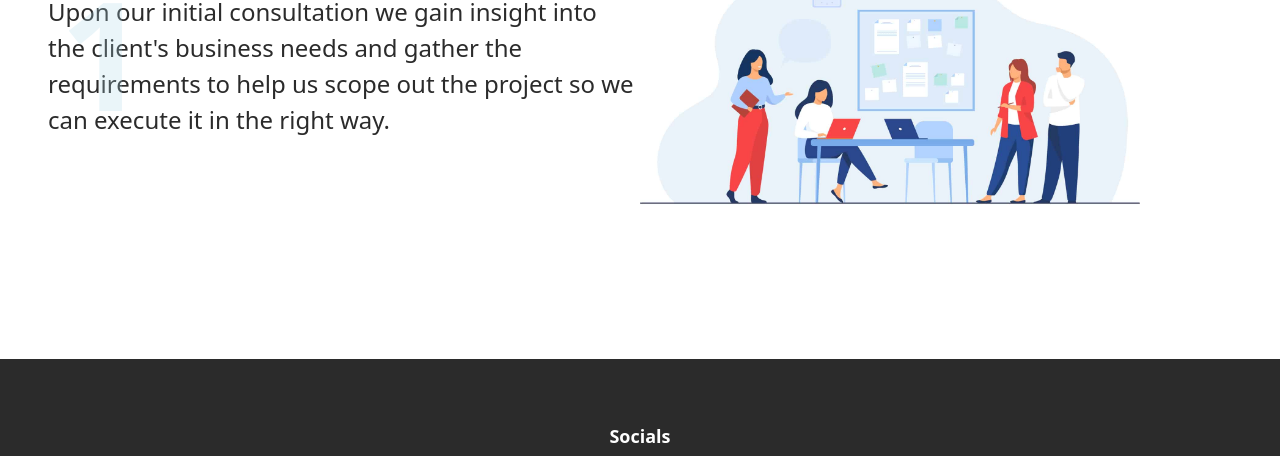
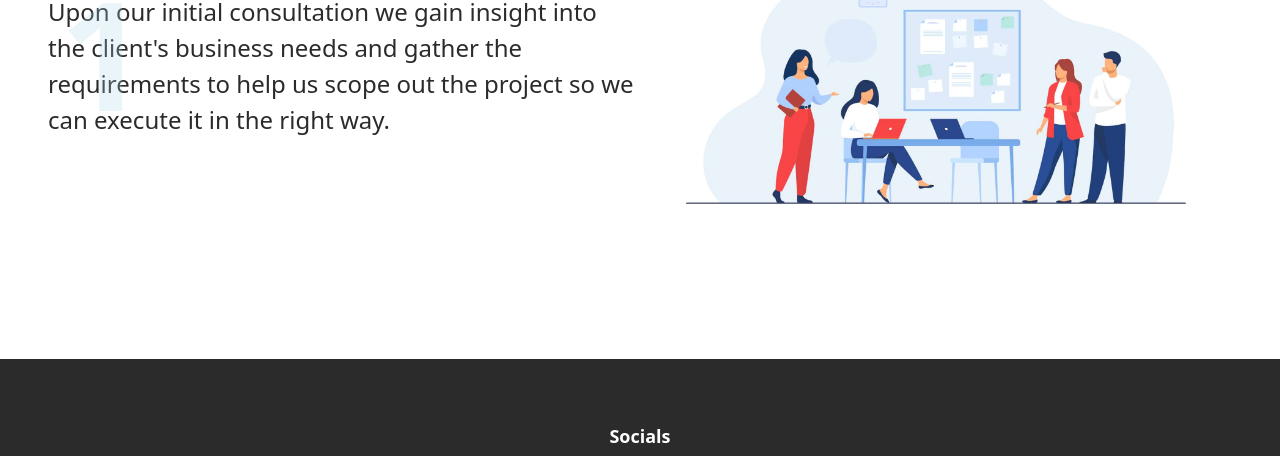
Before and after one commit to keganXi/arck-digital, a Gatsby site: page /how-we-work in a window 1280 px wide. Shown: the part 387-843 px from the top of the page. Built offline with nearby package versions, Linux system fonts and the light colour scheme; Gatsby itself is replaced by a stand-in of ours.

Commit message:
align insight and requirements image

```diff
--- a/src/components/InsightAndRequirements.jsx
+++ b/src/components/InsightAndRequirements.jsx
@@ -33,7 +33,7 @@ class InsightAndRequirements extends Component{
                         </div>
                     </div>
 
-                    <div className="w-full justify-center pt-10 sm:pt-0">
+                    <div className="w-full justify-center flex pt-10 sm:pt-0">
                         <div>
                             <img src={InsightAndReqImage} width="500px" height="500px" alt="insight and requirements image" />
                         </div>
```
